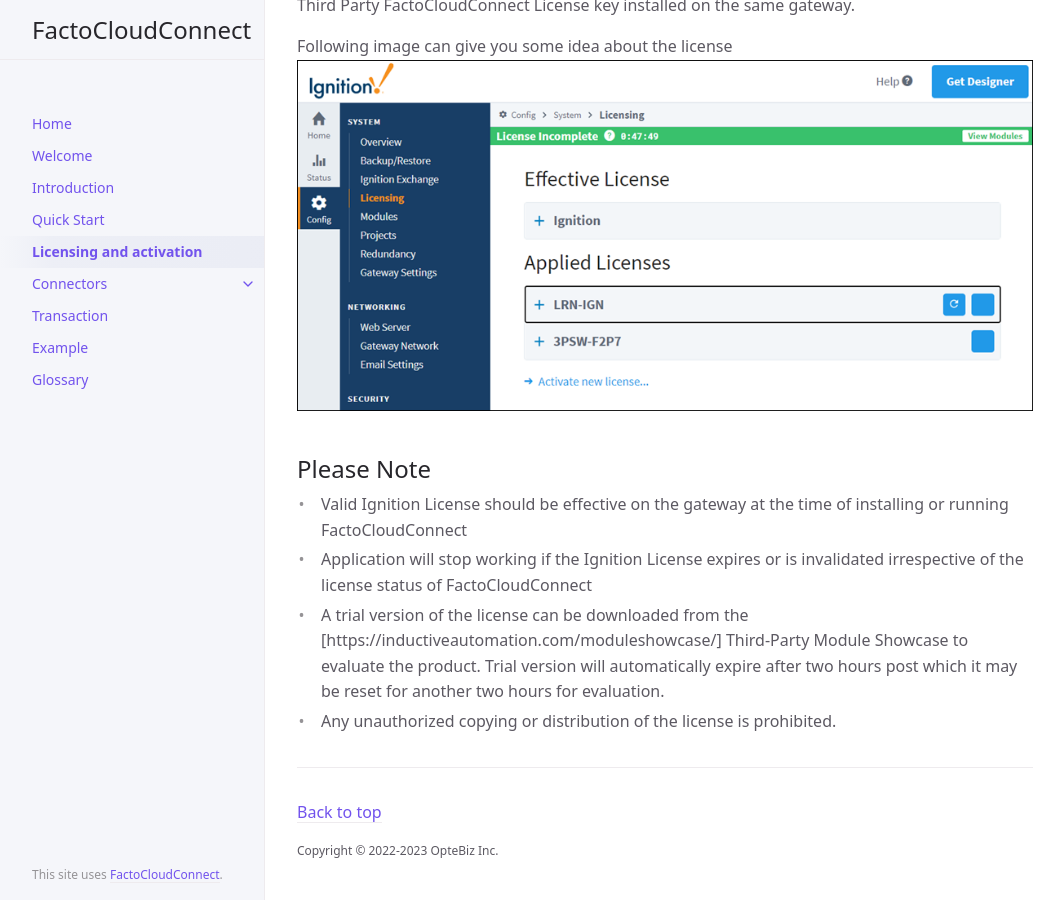
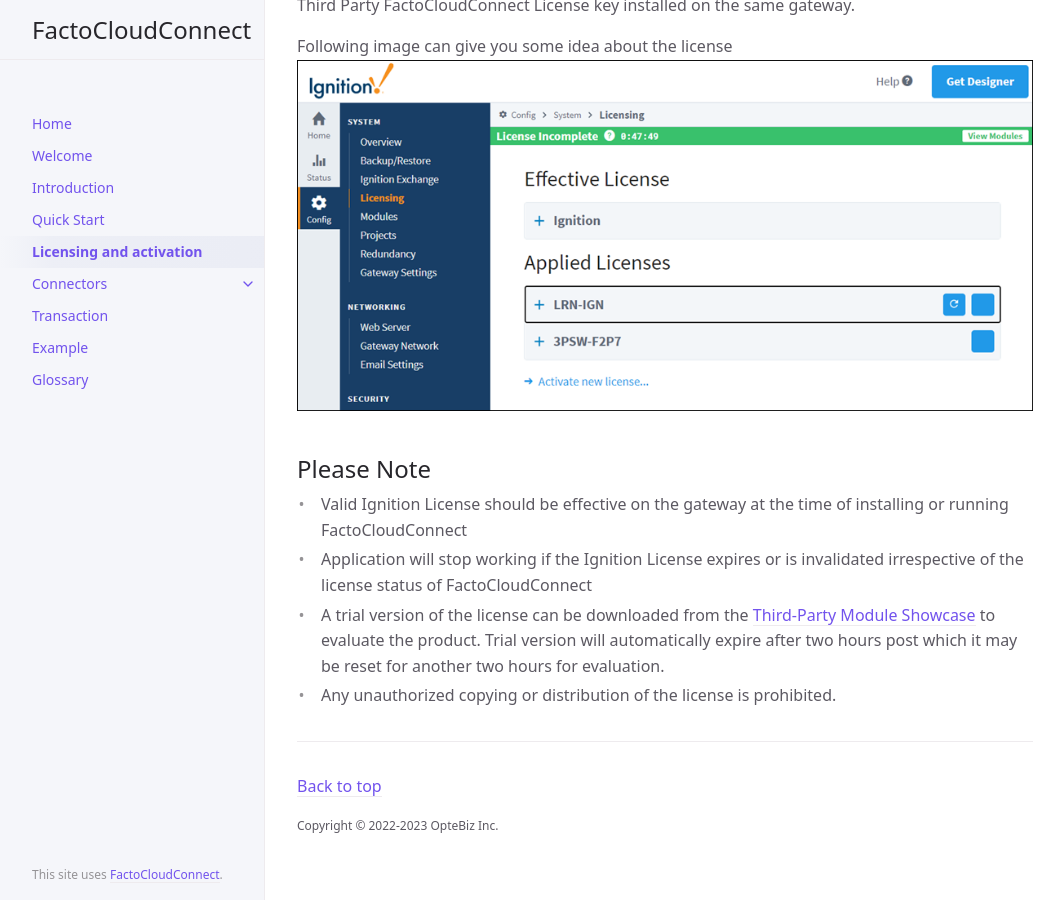
Before and after one commit to OpteBiz-Inc/FactoCloudConnect, a Jekyll site: the page built from docs/Licensing.md, in a window 1280 px wide and 900 px high, scrolled down 538 px. Shown: the whole window, without its empty margins (107-1171 px from the left). Built offline with Jekyll 4.4.1, drawn with Linux system fonts in a browser that asks for light colours; part of the change alters nothing that is shown.

Commit message:
updated license page

```diff
--- a/docs/Licensing.md
+++ b/docs/Licensing.md
@@ -22,5 +22,5 @@ Following image can give you some idea about the license
 ## Please Note
 * Valid Ignition License should be effective on the gateway at the time of installing or running FactoCloudConnect
 * Application will stop working if the Ignition License expires or is invalidated irrespective of the license status of FactoCloudConnect
-* A trial version of the license can be downloaded from the [https://inductiveautomation.com/moduleshowcase/] Third-Party Module Showcase to evaluate the product.  Trial version will automatically expire after two hours post which it may be reset for another two hours for evaluation.
+* A trial version of the license can be downloaded from the <a href="https://inductiveautomation.com/moduleshowcase/">Third-Party Module Showcase</a> to evaluate the product.  Trial version will automatically expire after two hours post which it may be reset for another two hours for evaluation.
 * Any unauthorized copying or distribution of the license is prohibited.
```
